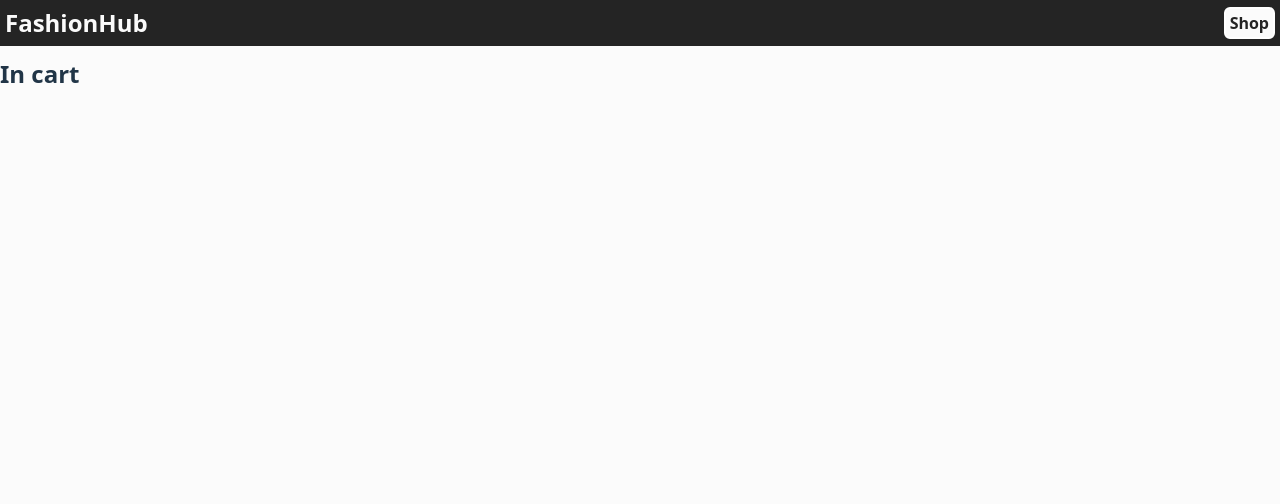
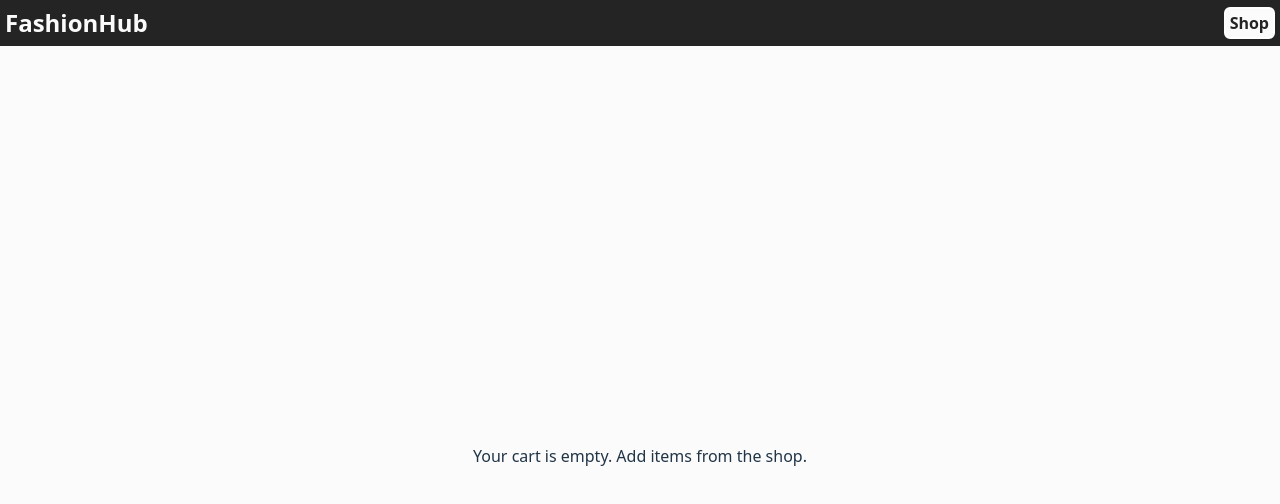
Before and after one commit to Rezwan1768/shopping-cart, a React (Vite) app: page /cart in a window 1280 px wide. Shown: the top 504 px of the page. Built offline with nearby package versions, Linux system fonts and the light colour scheme.

Commit message:
Add context-based form router and refactor state management logi

```diff
--- a/src/components/App.tsx
+++ b/src/components/App.tsx
@@ -1,11 +1,15 @@
-import { Outlet } from "react-router";
+import { useState } from "react";
+import { Outlet} from "react-router";
+import type { CartItem } from "../types";
 import { Header } from "./Header";
 
 function App() {
+  const [cartItems, setCartItems] = useState<CartItem[]>([]);
+
   return (
     <>
       <Header />
-      <Outlet/>
+      <Outlet context={{ cartItems, setCartItems }} />
     </>
   );
 }
--- a/src/components/Cart.tsx
+++ b/src/components/Cart.tsx
@@ -1,6 +1,22 @@
+import { useCartContext } from "../hooks/useCartContext";
+
 
 export function Cart() {
-  return(
-    <h2>In cart</h2>
-  )
+  const { cartItems } = useCartContext();
+
+  if (cartItems.length === 0) {
+    return (
+      <p className="center">
+        Your cart is empty. Add items from the shop.
+      </p>
+    );
+  }
+
+  return (
+      cartItems.map((item) => (
+        <p key={item.id}>{item.title}</p>
+      ))
+    );
+
+
 }
--- a/src/components/ItemCard.tsx
+++ b/src/components/ItemCard.tsx
@@ -1,16 +1,34 @@
 import { useState } from "react";
-import type { Item } from "../types";
+import { useCartContext } from "../hooks/useCartContext";
+import type { Item, CartItem } from "../types";
 import { StarRating } from "./StarRating";
 import styles from "../styles/ItemCard.module.css";
+
 
 type ItemCardProps = {
   item: Item;
 };
 
 export function ItemCard({ item }: ItemCardProps) {
-  // const [item, setItem] = useState<Item | null>(null);
-  const [amount, setAmount] = useState('1');
-  const [isInCart, setIsInCart] = useState(false);
+  const { id, title, price, description, image, rating: { rate, count } } = item;
+  const { cartItems, setCartItems } = useCartContext();
+  const [amount, setAmount] = useState(() =>
+    cartItems.find((cartItem) => cartItem.id === id)?.quantity.toString() ?? "1");
+
+  const isInCart = cartItems.some((cartItem) => cartItem.id === id);
+
+  function handleAdd() {
+    const newItem: CartItem = {
+      id,
+      title,
+      price,
+      image,
+      quantity: 1,
+    };
+
+    setCartItems((prev) => [...prev, newItem]);
+    setAmount("1");
+  }
 
   function handleAmountChange(event: React.ChangeEvent<HTMLInputElement>) {
     let value = event.target.value;
@@ -23,20 +41,20 @@ export function ItemCard({ item }: ItemCardProps) {
     }
   }
 
+  // When user clicks away from the input
   function handleBlur() {
-    // Prevent negative amount or empty
-    if (amount === "" || Number(amount) <= 0) {
-      setAmount("0");
-      setIsInCart(false);
+    const quantity = Number(amount);
+    if (quantity <= 0) {
+      setCartItems(prev => prev.filter(item => item.id !== id));
+    } else {
+      setCartItems(prev =>
+        prev.map(item =>
+          item.id === id ? { ...item, quantity } : item
+        )
+      );
     }
   }
 
-  function handleAdd() {
-    setAmount('1');
-    setIsInCart(true);
-  }
-
-  const { title, price, description, image, rating: { rate, count } } = item;
   return (
     <div className={styles.card}>
 
@@ -53,11 +71,13 @@ export function ItemCard({ item }: ItemCardProps) {
         {isInCart ?
           /* If the item is already in the cart, allow user to change quantity */
           <div className={styles.amountInput}>
-            <label htmlFor="quantity">Amount:</label>
-            <input id="quantity" type="number" max="10" min="0" autoFocus value={amount} onChange={handleAmountChange} onBlur={handleBlur} />
+            <label htmlFor={`quantity-${id}`}>Amount:</label>
+            <input id={`quantity-${id}`} type="number" max="10" min="0" autoFocus value={amount} onChange={handleAmountChange} onBlur={handleBlur} />
           </div>
           :
-          <button onClick={handleAdd}>Add to Cart</button>
+          <button onClick={handleAdd}>
+            Add to Cart
+          </button>
         }
       </div>
 
--- /dev/null
+++ b/src/hooks/useCartContext.tsx
@@ -0,0 +1,11 @@
+import { useOutletContext } from "react-router";
+import type { CartItem } from "../types";
+
+type CartOutletContext = {
+  cartItems: CartItem[];
+  setCartItems: React.Dispatch<React.SetStateAction<CartItem[]>>;
+};
+
+export function useCartContext() {
+  return useOutletContext<CartOutletContext>();
+}
```
Also changed, not shown: src/types.d.ts (+8 -0 lines).
